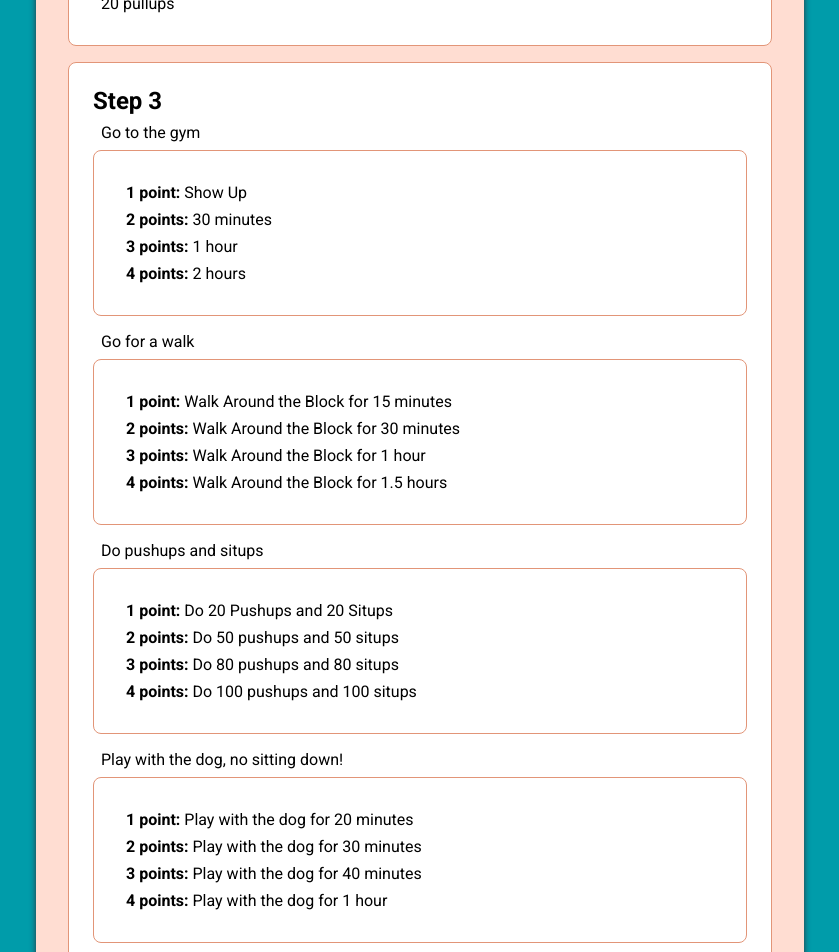
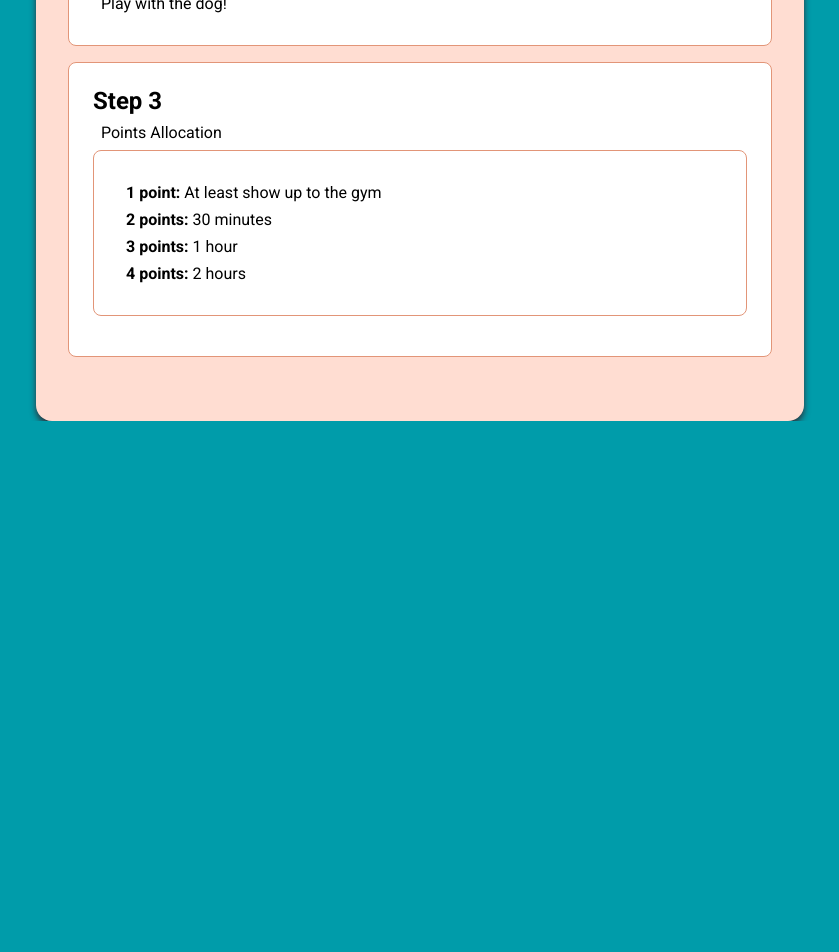
Before and after one commit to octopi-lab/better-habits, a React app: page /about in a window 1280 px wide. Shown: the part 1660-2612 px from the top of the page, without its empty margins (220-1059 px from the left). After the commit the page ends 2081 px from the top, so only its background shows below. Built offline with nearby package versions, Linux system fonts and the light colour scheme.

Commit message:
Adjust about content based off logic changes
Co-authored-by: Eric Dunn <ELDunn@users.noreply.github.com>
Co-authored-by: Cartlong7 <Cartlong7@users.noreply.github.com>
Co-authored-by: Samuel Lee <leesamuel423@users.noreply.github.com>
Co-authored-by: Suigin1 <Suigin1@users.noreply.github.com>

```diff
--- a/client/components/About.jsx
+++ b/client/components/About.jsx
@@ -47,48 +47,21 @@ function About() {
 					<p>If I can't go to the gym, my alternate habits are:</p>
 					<ul>
 						<li>Go for a walk</li>
-						<li>Do 20 pushups and 20 situps</li>
-						<li>20 pullups</li>
+						<li>Pushups and situps</li>
+						<li>Play with the dog!</li>
 					</ul>
 				</div>
 				<div className="step">
 					<h2>Step 3</h2>
 					<ul>
-						<li className='step-habit'>Go to the gym</li>
+						<li className='step-habit'>Points Allocation</li>
 						<div className="step">
 						<ul>
-							<li><strong>1 point:</strong> Show Up</li>
+							<li><strong>1 point:</strong> At least show up to the gym</li>
 							<li><strong>2 points:</strong> 30 minutes</li>
 							<li><strong>3 points:</strong> 1 hour</li>
 							<li><strong>4 points:</strong> 2 hours</li>
 						</ul>
-						</div>
-						<li className='step-habit'>Go for a walk</li>
-						<div className="step">
-						<ul>
-							<li><strong>1 point:</strong> Walk Around the Block for 15 minutes</li>
-							<li><strong>2 points:</strong> Walk Around the Block for 30 minutes</li>
-							<li><strong>3 points:</strong> Walk Around the Block for 1 hour</li>
-							<li><strong>4 points:</strong> Walk Around the Block for 1.5 hours</li>
-						</ul>
-						</div>
-						<li className='step-habit'>Do pushups and situps</li>
-						<div className="step">
-							<ul>
-								<li><strong>1 point:</strong> Do 20 Pushups and 20 Situps</li>
-								<li><strong>2 points:</strong> Do 50 pushups and 50 situps</li>
-								<li><strong>3 points:</strong> Do 80 pushups and 80 situps</li>
-								<li><strong>4 points:</strong> Do 100 pushups and 100 situps</li>
-							</ul>
-						</div>
-						<li className='step-habit'>Play with the dog, no sitting down!</li>
-						<div className='step'>
-							<ul>
-								<li><strong>1 point:</strong> Play with the dog for 20 minutes</li>
-								<li><strong>2 points:</strong> Play with the dog for 30 minutes</li>
-								<li><strong>3 points:</strong> Play with the dog for 40 minutes</li>
-								<li><strong>4 points:</strong> Play with the dog for 1 hour</li>
-							</ul>
 						</div>
 					</ul>
 		  		</div>
```
